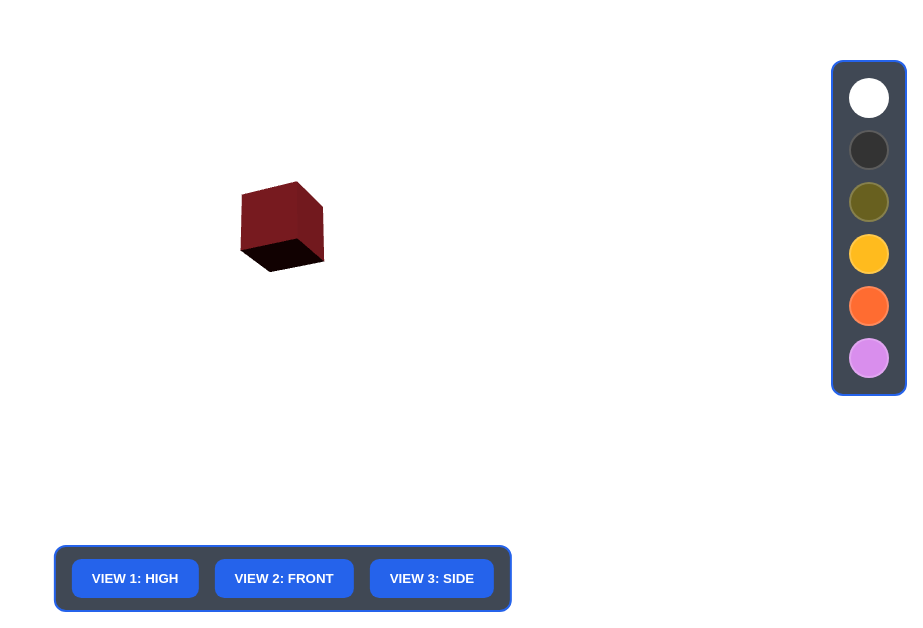
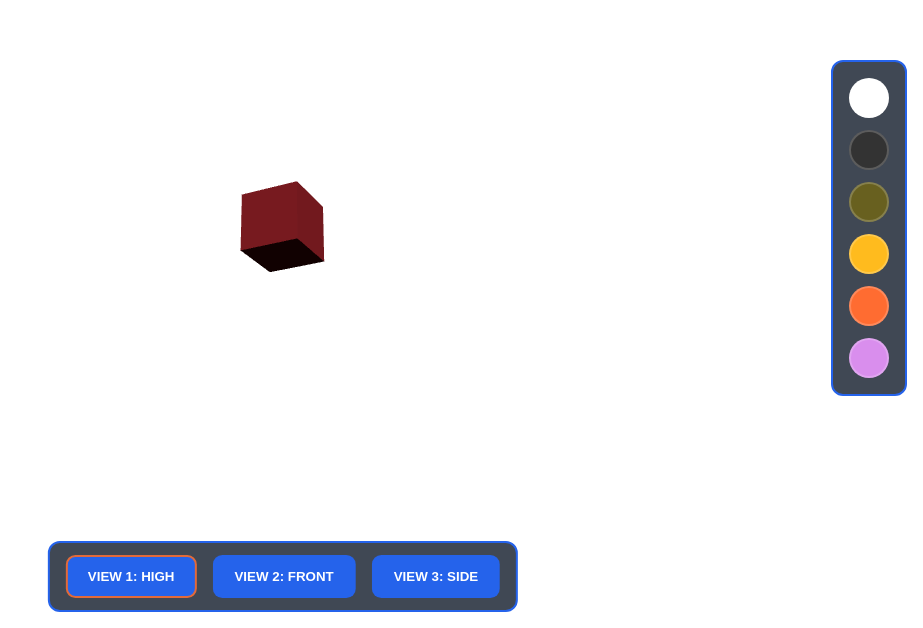
Before and after one commit to bunqlabs/eyecandy, a plain HTML site: page index.html in a window 1280 px wide. Shown: the part 172-800 px from the top of the page, without its empty margins (357-1280 px from the left). Drawn offline with nearby package versions, Linux system fonts and the light colour scheme; no server answers.

Commit message:
active view stroke

```diff
--- a/index.html
+++ b/index.html
@@ -41,12 +41,17 @@
       .camera-button {
         padding: 0.75rem 1.25rem;
         background: #2563eb;
-        border: none;
+        border: 2px solid transparent;
         color: #fff;
         font-weight: 600;
         border-radius: 0.6rem;
         text-transform: uppercase;
         cursor: pointer;
+        transition: border-color 0.2s ease;
+      }
+
+      .camera-button.selected {
+        border-color: #e36a39;
       }
 
       .camera-button:hover {
@@ -89,7 +94,9 @@
     <div id="scene-container"></div>
 
     <div class="camera-controls">
-      <button id="camera-view-1" class="camera-button">View 1: High</button>
+      <button id="camera-view-1" class="camera-button selected">
+        View 1: High
+      </button>
       <button id="camera-view-2" class="camera-button">View 2: Front</button>
       <button id="camera-view-3" class="camera-button">View 3: Side</button>
     </div>
--- a/no-gtao-lights.js
+++ b/no-gtao-lights.js
@@ -46,12 +46,24 @@ function setupCameraControls() {
     document.getElementById('camera-view-1'),
     document.getElementById('camera-view-2'),
     document.getElementById('camera-view-3'),
-  ];
+  ].filter(Boolean);
+
+  if (!buttons.length) return;
+
+  const setActiveButton = (activeButton) => {
+    buttons.forEach((button) => {
+      button.classList.toggle('selected', button === activeButton);
+    });
+  };
+
+  setActiveButton(buttons[0]);
 
   buttons.forEach((button) => {
     button.addEventListener('click', () => {
       const view = cameraViews[button.id];
       if (!view) return;
+
+      setActiveButton(button);
 
       gsap.to(camera.position, {
         duration: 1.5,
```
Also changed, not shown: 2 other files.
